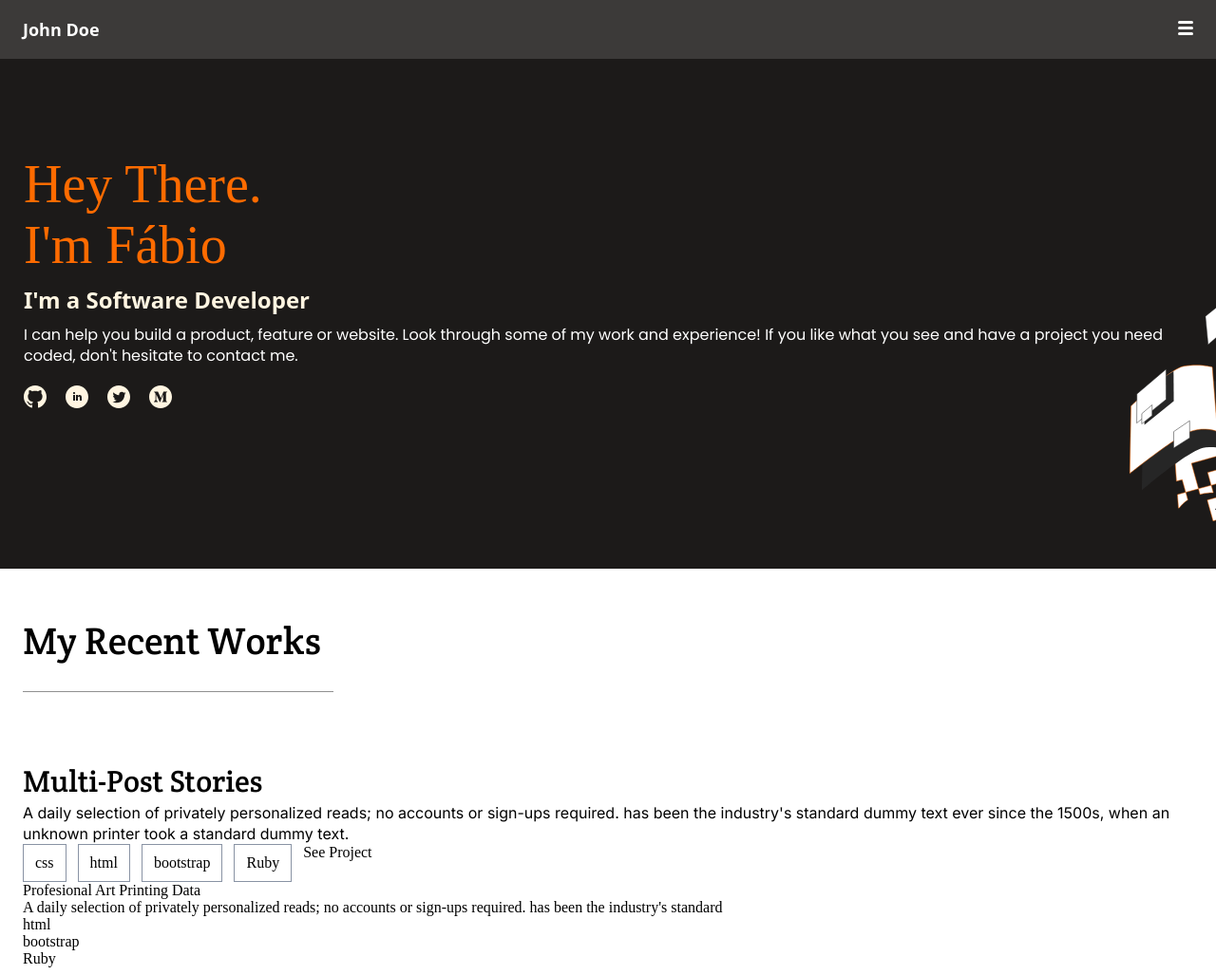
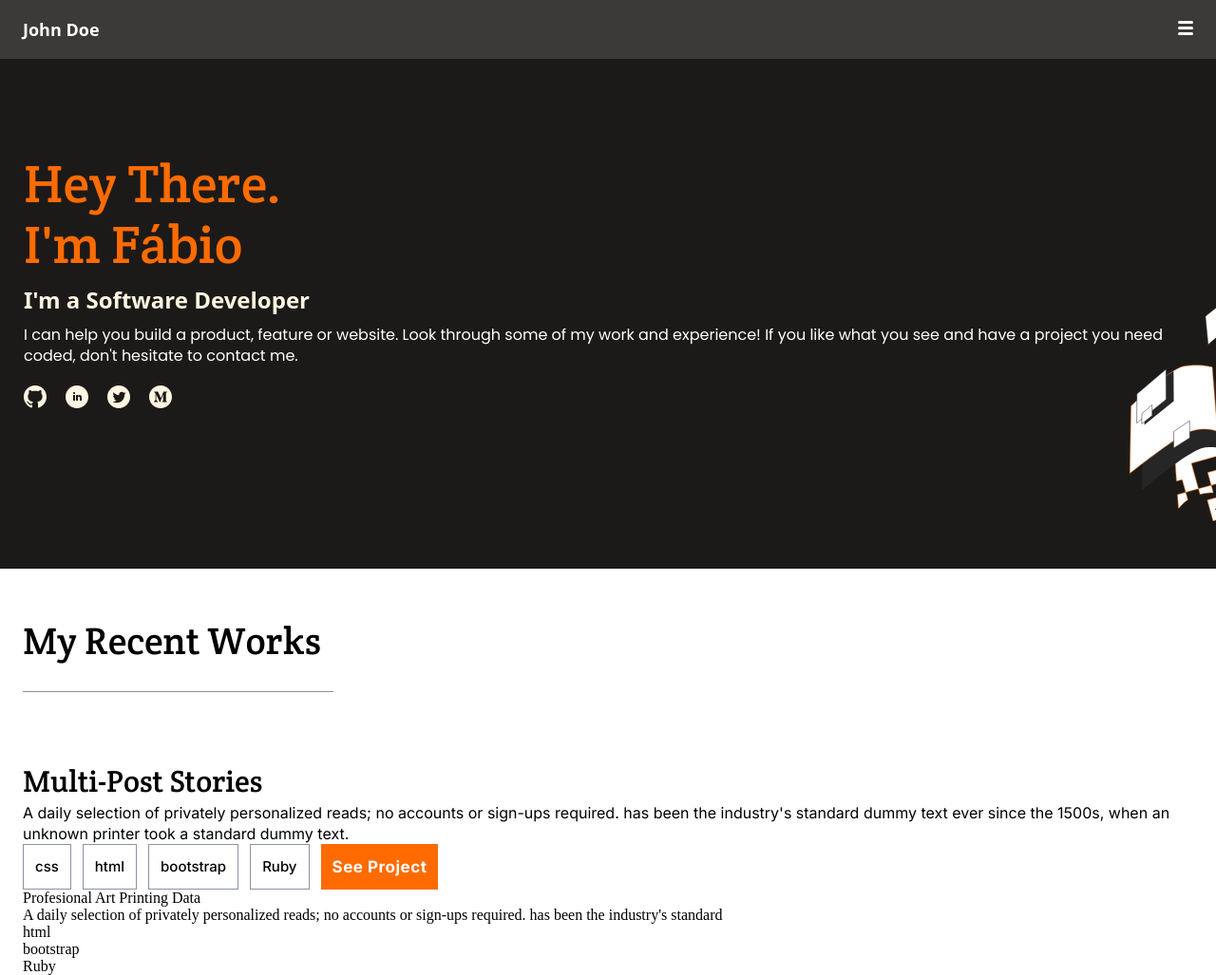
Before and after one commit to limavfabio/my-portfolio-old, a plain HTML site: page index.html in a window 1280 px wide. Shown: the whole page at 95% size. Drawn offline with Linux system fonts and the light colour scheme.

Commit message:
Finish first card layout
This commit finishes the first "My recent works" card layout

```diff
--- a/style.css
+++ b/style.css
@@ -39,11 +39,10 @@ header .title {
 }
 
 .headline h1 {
-  font-family: Crete Round;
+  font-family: 'Crete Round', serif;
   font-size: 56px;
   font-weight: 400;
   line-height: 64px;
-  font-family: serif;
   color: #ff6b00;
   margin: 0 auto auto 0;
 }
@@ -84,7 +83,7 @@ header .title {
 
 .recent-works .title .text {
   margin-bottom: 15px;
-  font-family: Crete Round;
+  font-family: 'Crete Round', serif;
   font-weight: 400;
   font-size: 40px;
 }
@@ -94,7 +93,7 @@ header .title {
 }
 
 .recent-works .img-card-1 .project-title {
-  font-family: Crete Round;
+  font-family: 'Crete Round', serif;
   font-size: 32px;
   font-weight: 400;
   line-height: 44px;
@@ -103,7 +102,7 @@ header .title {
 }
 
 .recent-works .img-card-1 .description {
-  font-family: Inter;
+  font-family: 'Inter', sans-serif;
   font-size: 16px;
   font-weight: 400;
   line-height: 22px;
@@ -123,4 +122,24 @@ header .title {
   align-items: center;
   padding: 10px 12px;
   border: #8993A4 solid 1px;
+  font-family: 'Inter';
+  font-style: normal;
+  font-weight: 500;
+  font-size: 15px;
+  line-height: 20px;
 }
+
+.recent-works .img-card-1 .project-button{
+  display: flex;
+  flex-direction: row;
+  align-items: center;
+  padding: 12px 12px;
+  background-color: #ff6b00;
+  font-family: 'Inter', sans-serif;
+  font-size: 17px;
+  font-weight: 700;
+  line-height: 24px;
+  letter-spacing: 0.03em;
+  text-align: center;
+  color: #fff;
+}
```
